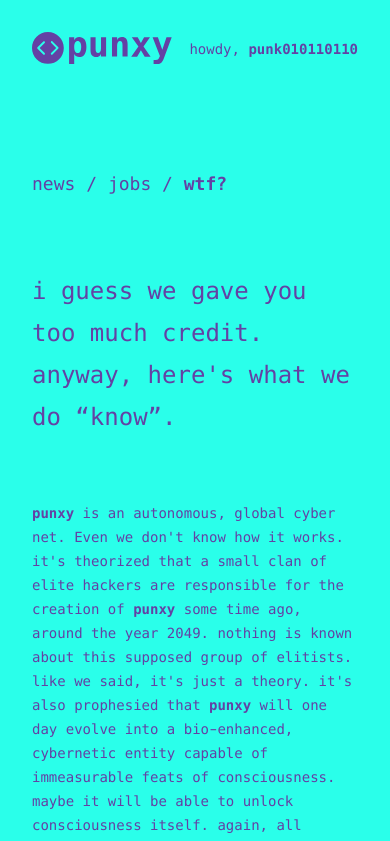
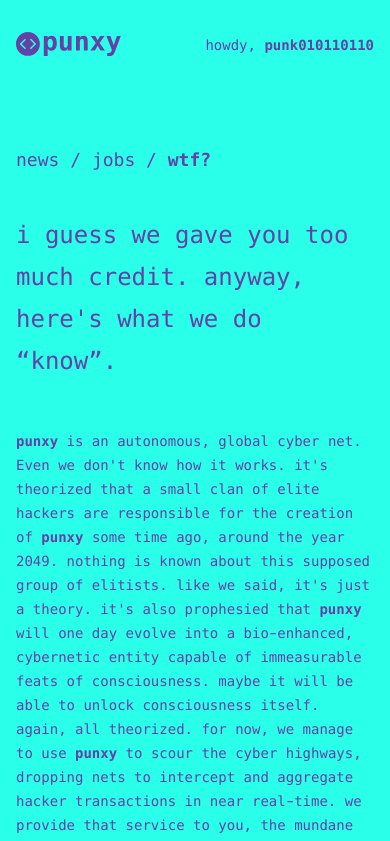
Before and after one commit to kitajchuk/punxy, a React (Create React App) app: page /about in a window 390 px wide. Shown: the top 841 px of the page. Built offline with nearby package versions, Linux system fonts and the light colour scheme.

Commit message:
a little responsive @media

```diff
--- a/src/styles/App.scss
+++ b/src/styles/App.scss
@@ -10,6 +10,19 @@
 .punxy__feed,
 .punxy__header {
   padding: 32px;
+
+  @media (max-width: 768px) {
+    padding-left: 16px;
+    padding-right: 16px;
+  }
+}
+
+.punxy__navi,
+.punxy__mast {
+  @media (max-width: 768px) {
+    padding-top: 16px;
+    padding-bottom: 16px;
+  }
 }
 
 .punxy__navi,
@@ -36,6 +49,10 @@
   svg {
     height: 32px;
     width: auto;
+
+    @media (max-width: 768px) {
+      height: 24px;
+    }
 
     .is-jobs & {
       fill: $white;
@@ -90,8 +107,14 @@
 .punxy__ctrl {
   background-color: rgba(255, 255, 255, 0.9);
   position: sticky;
+  padding: 32px 0;
   top: 0;
   z-index: 1;
+
+  @media (max-width: 768px) {
+    padding-top: 16px;
+    padding-bottom: 16px;
+  }
 
   .is-jobs & {
     background-color: rgba(0, 0, 0, 0.9);
@@ -127,13 +150,17 @@
 
 .punxy__list,
 .punxy__item,
-.punxy__ctrl,
 .punxy__load {
   padding: 32px 0;
 }
 
 .punxy__wtf {
   padding: 32px;
+
+  @media (max-width: 768px) {
+    padding-left: 16px;
+    padding-right: 16px;
+  }
 
   p + p {
     margin-top: 64px;
```
